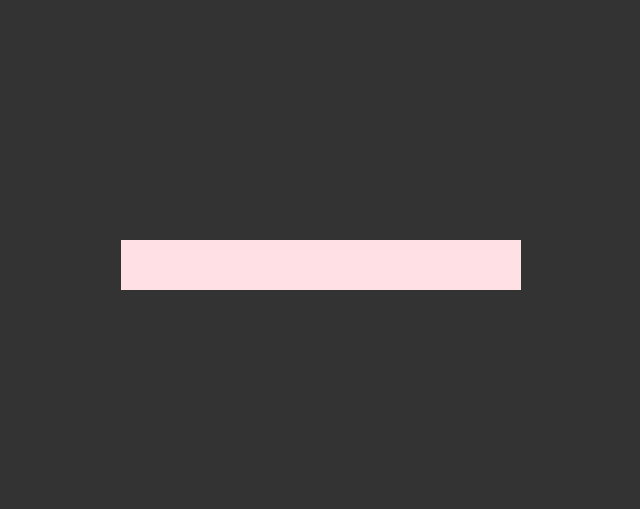
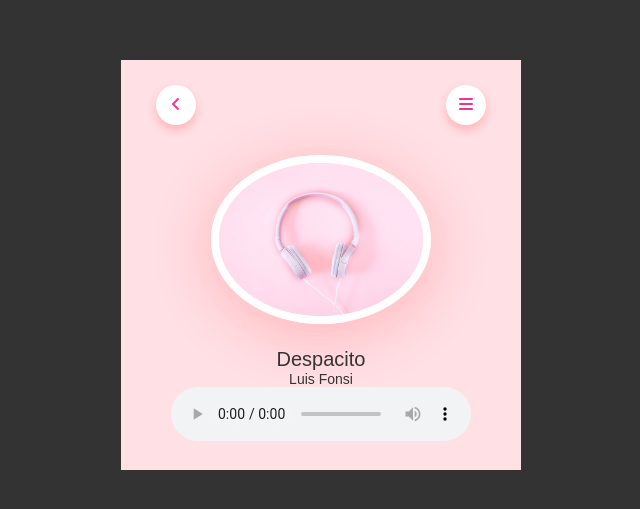
Before and after one commit to maundu55/Music-Player-App, a plain HTML site: page index.html in a window 1280 px wide. Shown: the part 135-644 px from the top of the page, without its empty margins (319-959 px from the left). Drawn offline with Linux system fonts and the light colour scheme.

Commit message:
add more css and audio file

```diff
--- a/index.html
+++ b/index.html
@@ -10,12 +10,22 @@
 <body>
     <div class="container">
         <div class="music-player">
-
+            <nav>
+                <div class="circle">
+                    <i class="fa-solid fa-angle-left"></i>
+                </div>
+                <div class="circle">
+                <i class="fa-solid fa-bars"></i>
+                </div>
+            </nav>
+            <img src="media/music.jpg" class="song-img">
+            <h1>Despacito</h1>
+            <p>Luis Fonsi</p>
+            <audio controls>
+                <source src="media/chillin.mp3">
+            </audio>
         </div>
     </div>
-
-
-
     <script src="script.js"></script>
 </body>
 </html>
--- a/style.css
+++ b/style.css
@@ -19,3 +19,33 @@
     padding: 25px 35px;
     text-align: center;
 }
+nav{
+    display: flex;
+    justify-content: space-between;
+    margin-bottom: 30px;
+}
+nav .circle{
+    border-radius: 50%;
+    width: 40px;
+    height: 40px;
+    line-height: 40px;
+    background: #fff;
+    color: #f53192;
+    box-shadow: 0 5px 10px rgba(255, 26, 26, .22);
+}
+.song-img{
+    width: 220px;
+    border-radius: 50%;
+    border: 8px solid #fff;
+    box-shadow: 0 10px 60px rgba(255, 26, 26, 0.22);
+}
+.music-player h1{
+    font-size: 20px;
+    font-weight: 400;
+    color: #333;
+    margin-top: 20px;
+}
+.music-player p{
+    font-size: 14px;
+    color: #333;
+}
```
Also changed, not shown: media/music.jpg (added), 1 other file.
